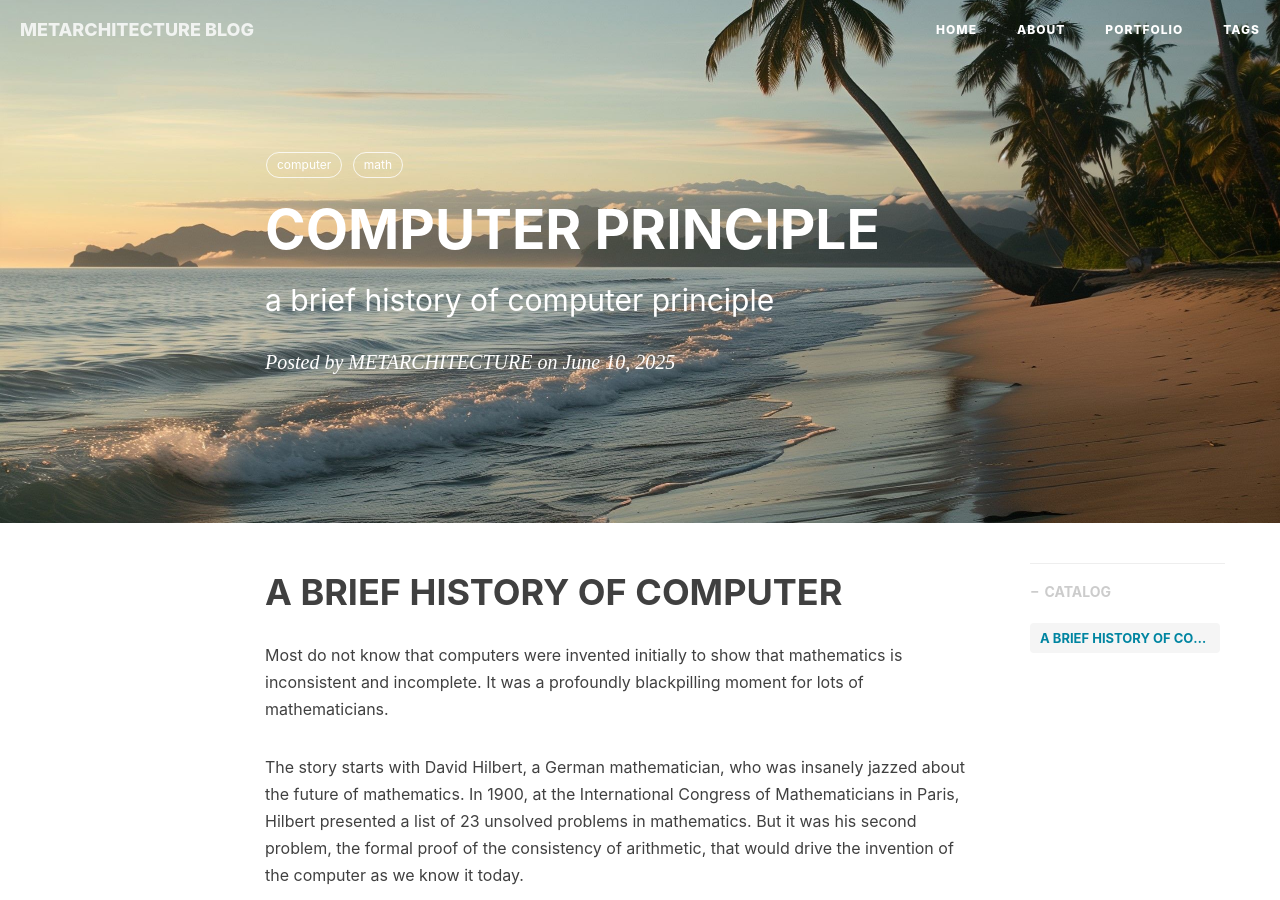
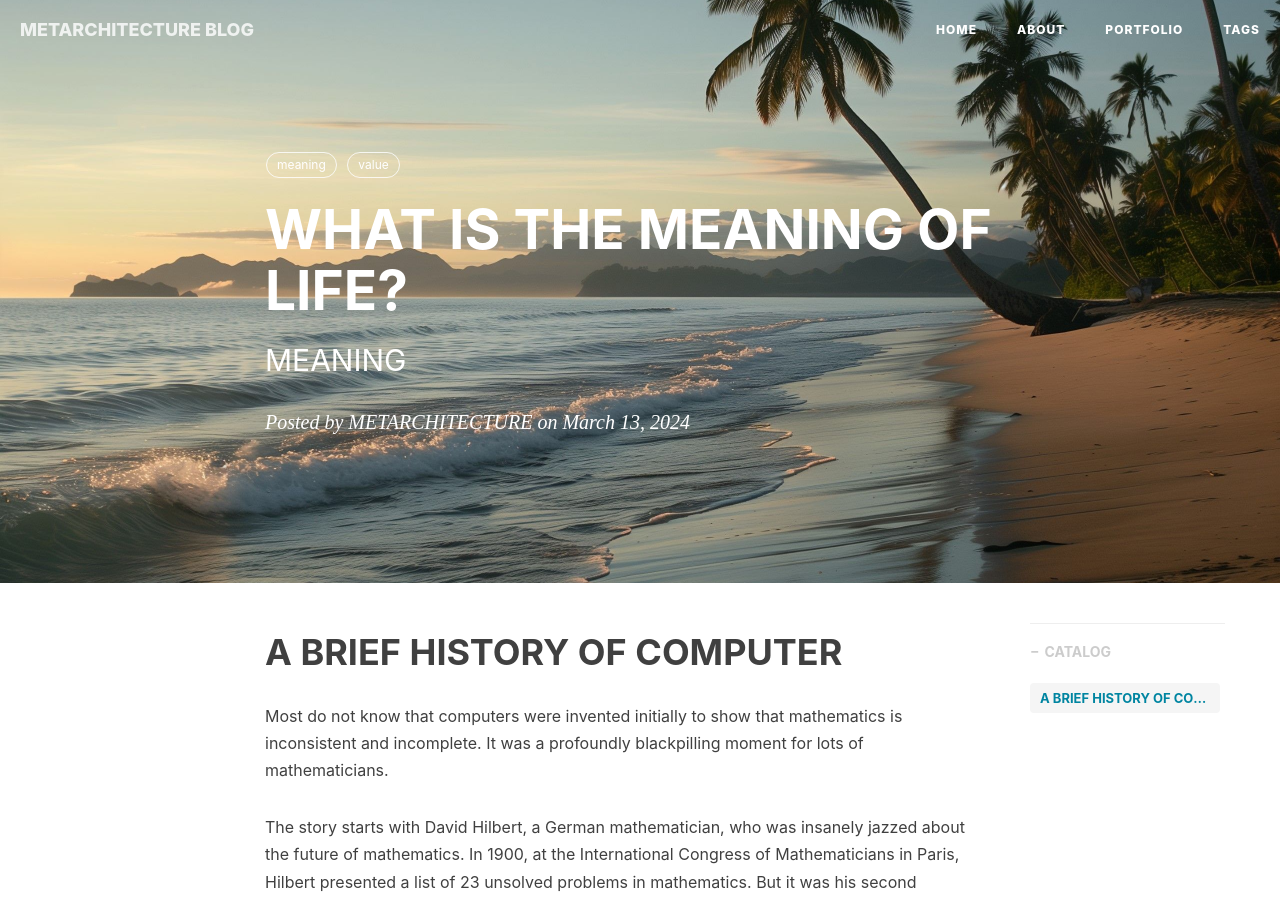
Before and after one commit to METARCHlTECTURE/blog, a Jekyll site: the page built from _posts/2025-06-10-computer.md, in a window 1280 px wide and 900 px high. Built offline with Jekyll 4.4.1, drawn with Linux system fonts in a browser that asks for light colours; nearby versions of some CDN libraries; comment, search, counter and statistics services are not loaded.

Commit message:
Update 2025-06-10-computer.md

```diff
--- a/_posts/2025-06-10-computer.md
+++ b/_posts/2025-06-10-computer.md
@@ -1,14 +1,14 @@
 ---
 layout: post
-title: "COMPUTER PRINCIPLE"
-subtitle: "a brief history of computer principle"
-date: 2025-06-10 19:00:00
+title: "WHAT IS THE MEANING OF LIFE?"
+subtitle: "MEANING"
+date: 2024-03-13 12:00:00
 author: "METARCHITECTURE"
 header-style: text
 catalog:    true
 tags:
-  - computer
-  - math
+  - meaning
+  - value
 ---
 
 # A BRIEF HISTORY OF COMPUTER
```
